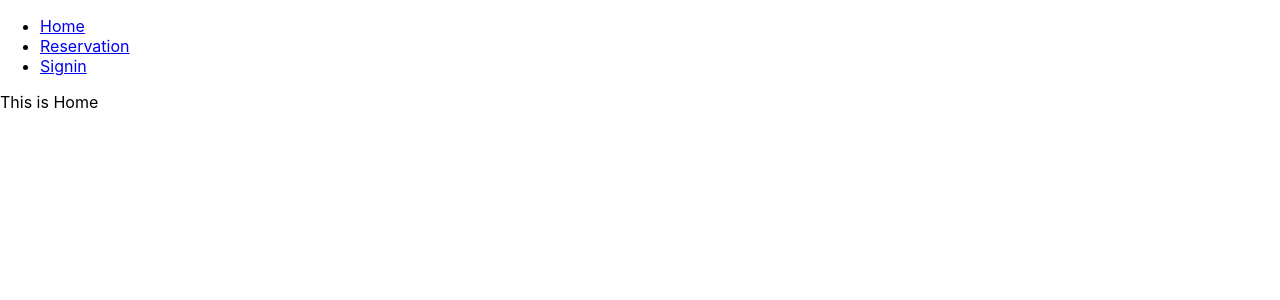
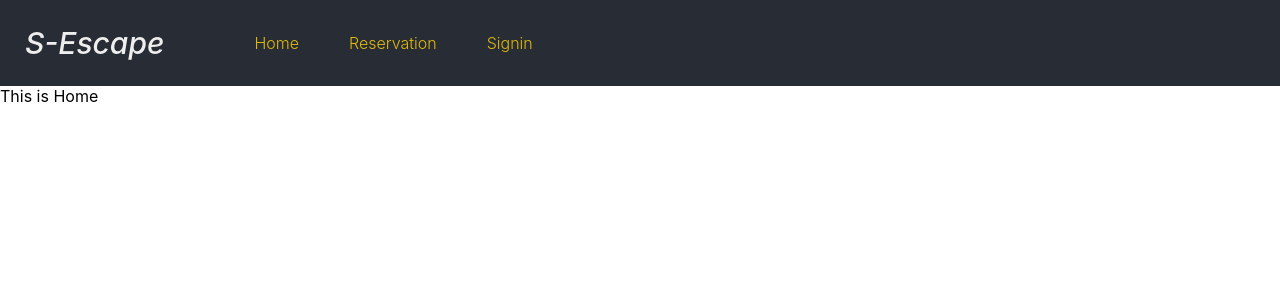
Before and after one commit to Escape-S/Escape-client, a React (Create React App) app: page / in a window 1280 px wide. Shown: the top 300 px of the page. Built offline with nearby package versions, Linux system fonts and the light colour scheme.

Commit message:
:sparkles: 내브바 마크업, CSS 추가

```diff
--- a/src/App.css
+++ b/src/App.css
@@ -36,3 +36,28 @@
     transform: rotate(360deg);
   }
 }
+
+.nav {
+  display: flex;
+  align-items: center;
+  background-color: #282c34;
+}
+
+.nav_logo {
+  font-size: 30px;
+  font-weight: 500;
+  font-style: italic;
+  color: #eee;
+  margin: 25px;
+}
+
+.nav li {
+  display: inline-block;
+  margin: 10px 25px;
+}
+
+.nav li > a {
+  color: rgb(224, 186, 12);
+  font-weight: 300;
+  text-decoration-line: none;
+}
--- a/src/components/Navigation.jsx
+++ b/src/components/Navigation.jsx
@@ -2,6 +2,8 @@ import { Link } from "react-router-dom";
 
 const Navigation = () => {
   return (
+    <div className="nav">
+      <div className="nav_logo">S-Escape</div>
       <ul>
         <li>
           <Link to="/">Home</Link>
@@ -13,6 +15,7 @@ const Navigation = () => {
           <Link to="/signin">Signin</Link>
         </li>
       </ul>
+    </div>
   );
 };
 
```
Lines whose indentation alone changed are shown as unchanged.
